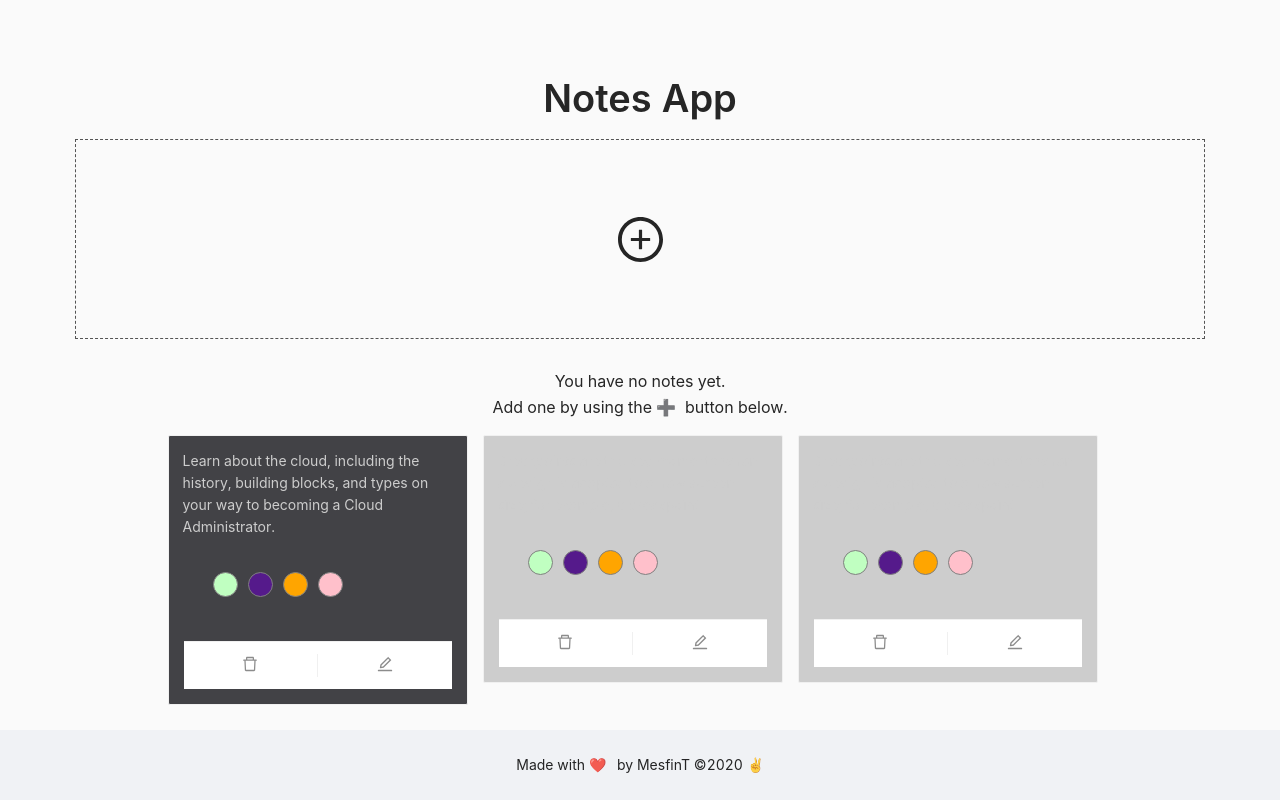
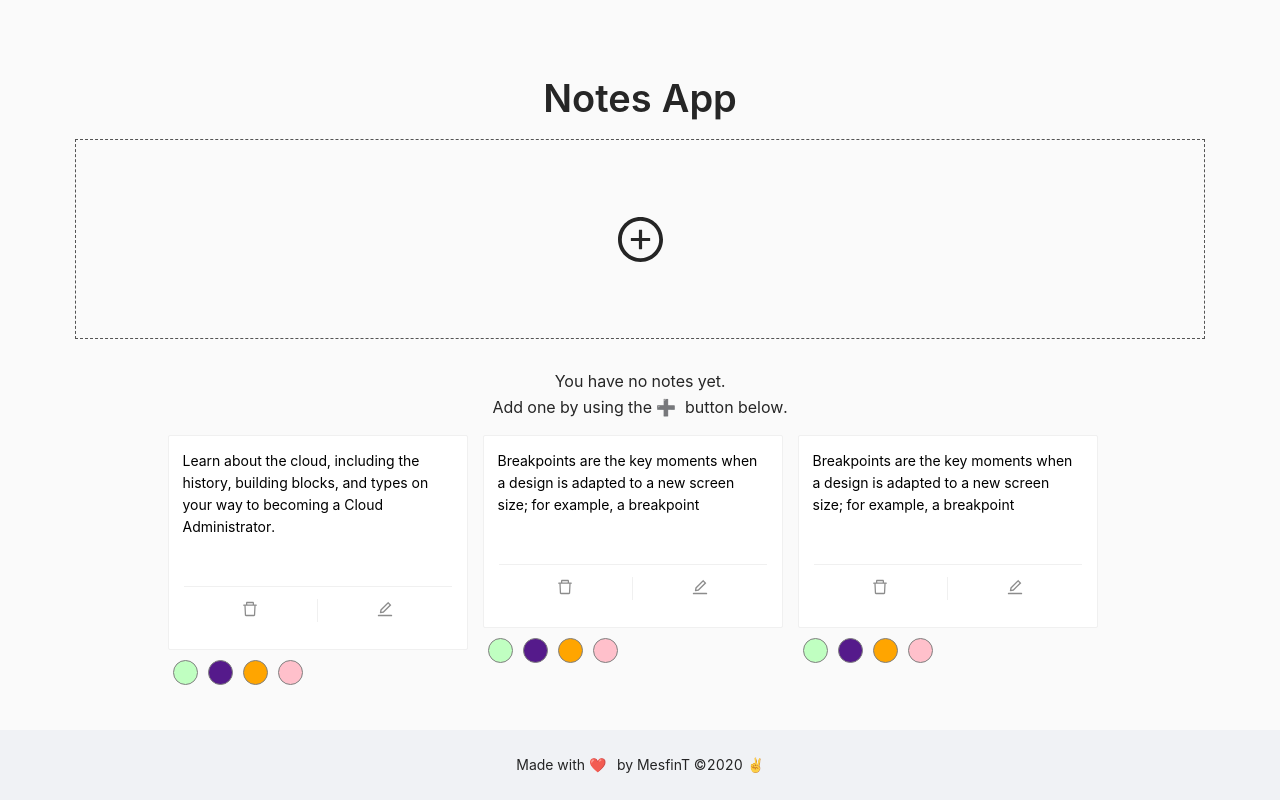
Before and after one commit to mesfint/note-app, a React (Create React App) app: page / in a window 1280 px wide. Built offline with nearby package versions, Linux system fonts and the light colour scheme.

Commit message:
fix initial bg colors

```diff
--- a/src/modules/notes/Note.js
+++ b/src/modules/notes/Note.js
@@ -44,34 +44,12 @@ const pinkButton = {
 };
 
 export const Note = ({ note, deleteNote }) => {
-  const [background, setBackground] = React.useState('#424246');
-  const [font, setFont] = React.useState('#cdcdcd');
-  const colors = [
-    {
-      green: '#c0ffc1',
-      font1: '#424246',
-    },
-    {
-      purple: '#551a8b',
-      font2: '#fff',
-    },
-    {
-      orange: '#ffa500',
-      font3: '##000',
-    },
-    {
-      pink: '#ffc0cb',
-      font4: '#424246',
-    },
-  ];
-  colors.map((color) => {
-    console.log(color.pink);
-    console.log(color.pink);
-  });
+  const [background, setBackground] = React.useState('#fff');
+  const [fontColor, setFontColor] = React.useState('#000');
 
-  const setStyle = (background, font) => {
+  const setStyle = (background, fontColor) => {
     setBackground(background);
-    setFont(font);
+    setFontColor(fontColor);
   };
 
   // Only run this  first time the component rendered
@@ -80,7 +58,7 @@ export const Note = ({ note, deleteNote }) => {
   //This runs every time the state changes and the bgcolor saved into LS
   //fonts
 
-  React.useEffect(() => {
+  /*  React.useEffect(() => {
     const data1 = localStorage.getItem('bg_color');
 
     if (data1) {
@@ -94,16 +72,16 @@ export const Note = ({ note, deleteNote }) => {
     if (data2) {
       setBackground(JSON.parse(data2));
     }
-  }, []);
+  }, []); */
   //and brings back to Browser
-  React.useEffect(() => {
+  /*   React.useEffect(() => {
     localStorage.setItem('bg_color', JSON.stringify(background));
   }, [background]);
 
   React.useEffect(() => {
-    localStorage.setItem('fonts_color', JSON.stringify(font));
-  }, [font]);
-
+    localStorage.setItem('fonts_color', JSON.stringify(fontColor));
+  }, [fontColor]);
+ */
   //This runs every time the state changes and the bgcolor saved into LS
   //and brings back to Browser
   /*   React.useEffect(() => {
@@ -112,9 +90,7 @@ export const Note = ({ note, deleteNote }) => {
   const handleDeleteNote = (id) => {
     deleteNote(note.id);
   };
-  const handleColorChange = () => {
-    setStyle();
-  };
+
   return (
     <>
       <Card
@@ -123,14 +99,14 @@ export const Note = ({ note, deleteNote }) => {
           padding: '1rem',
           marginRight: '15px',
           background: `${background}`,
-          color: `${font}`,
+          color: `${fontColor}`,
         }}
         cover={note.text}
         actions={[
           <DeleteOutlined key="delete" onClick={handleDeleteNote} />,
           <EditOutlined key="edit" />,
         ]}
-      >
+      ></Card>
       <Buttons>
         <div>
           <button
@@ -159,7 +135,6 @@ export const Note = ({ note, deleteNote }) => {
           ></button>
         </div>
       </Buttons>
-      </Card>
     </>
   );
 };
--- a/src/modules/notes/NoteList.js
+++ b/src/modules/notes/NoteList.js
@@ -51,9 +51,9 @@ export const NoteList = ({ notes, deleteNote }) => {
         <SpacingTop />
 
         {notes.map((note) => (
-          <Row gutter={[16, 16]}>
+          <Row gutter={[16, 16]} key={note.id}>
             <Col xs={{ span: 24 }} sm={{ span: 12 }} md={{ span: 12 }}>
-              <Note key={note.id} note={note} deleteNote={deleteNote} />
+              <Note note={note} deleteNote={deleteNote} />
             </Col>
           </Row>
         ))}
```
Lines whose indentation alone changed are shown as unchanged.
